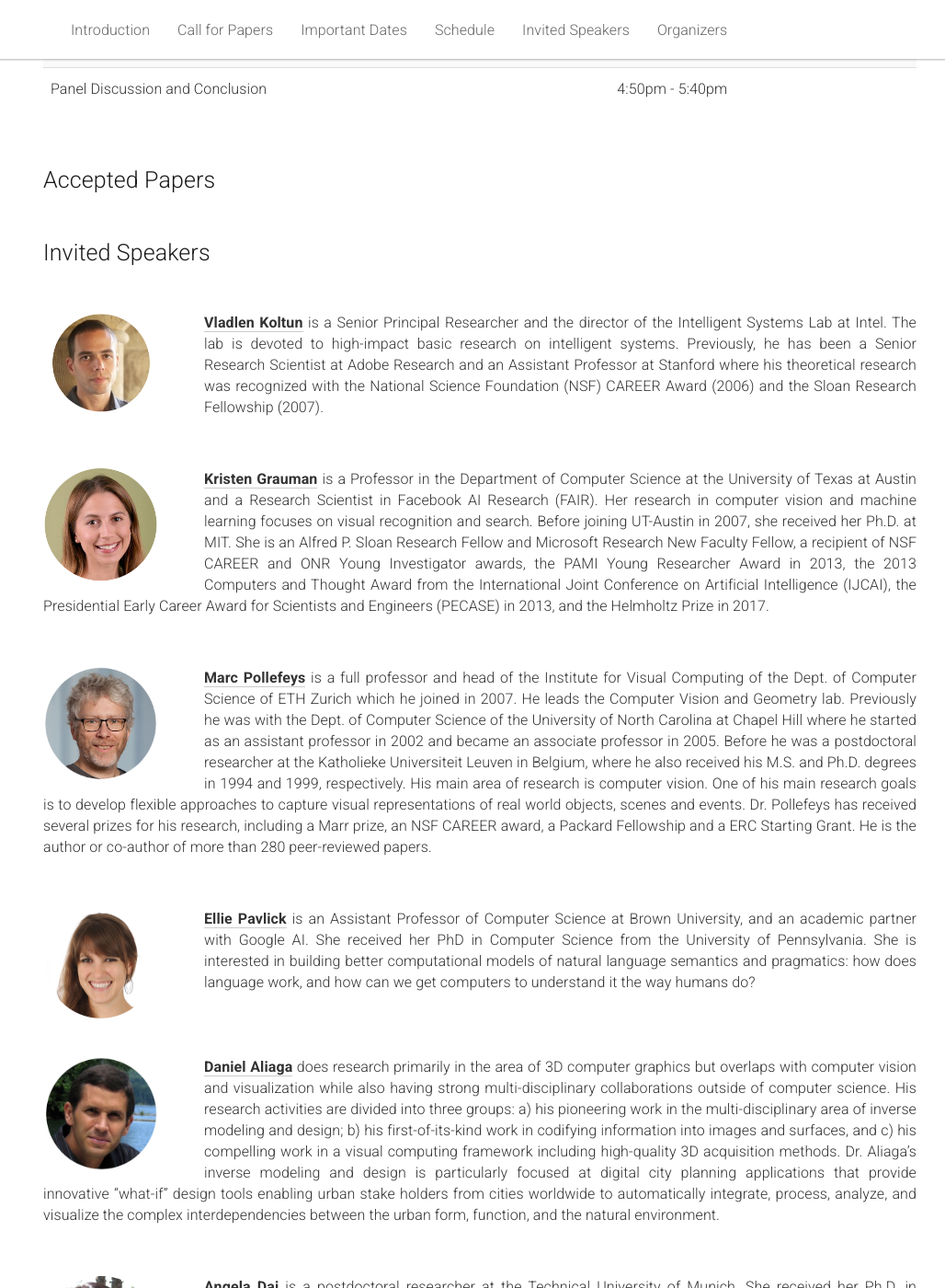
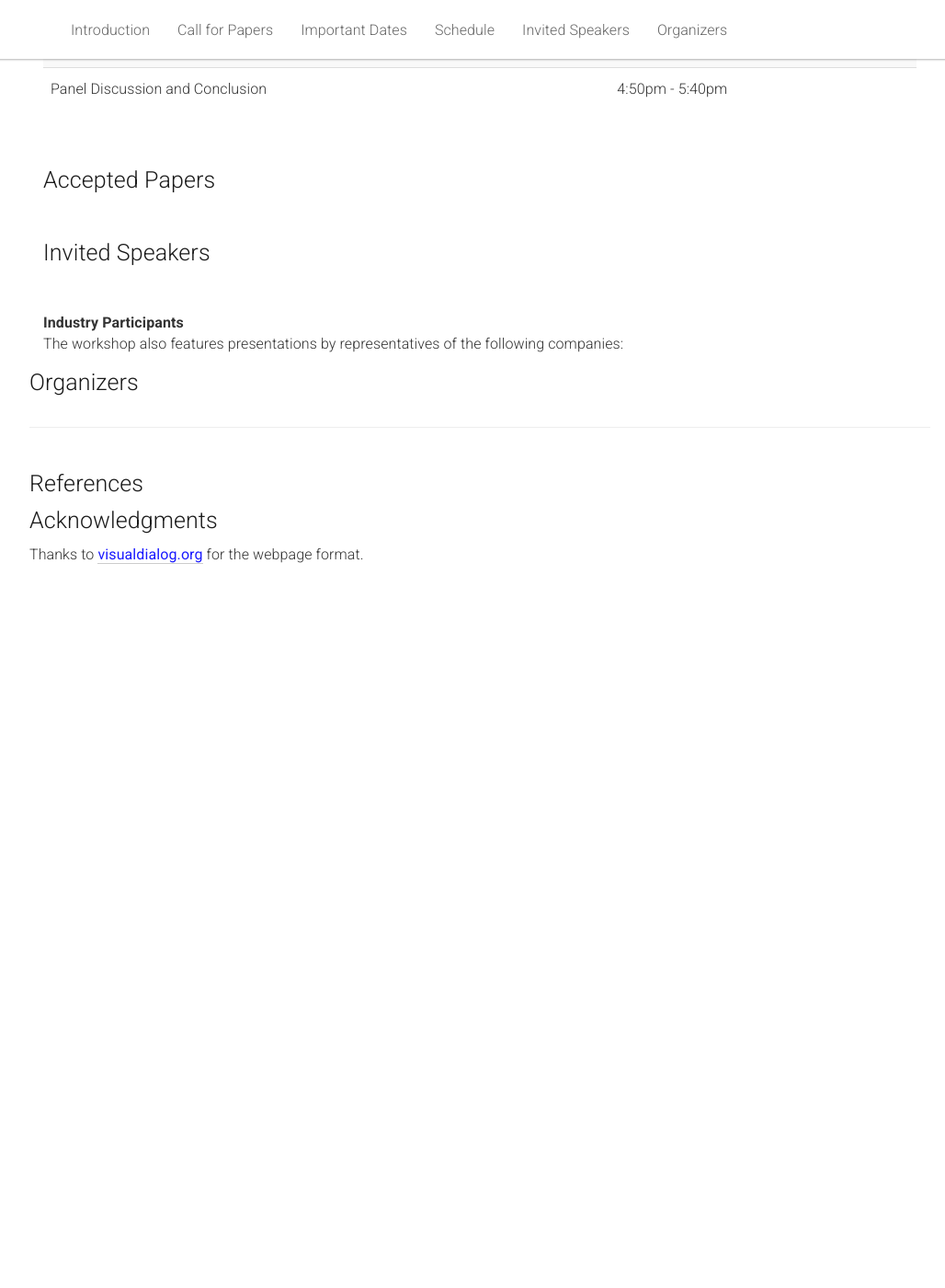
Before and after one commit to gazeworkshop/gazeworkshop.github.io, a Jekyll site: the page built from _pages/home.md, in a window 1280 px wide and 1400 px high, scrolled down 2042 px. Shown: the whole window at 92% size, without its empty margins (118-1146 px from the left). Built offline with Jekyll 4.4.1, drawn with Linux system fonts in a browser that asks for light colours; after the commit the page ends 2672 px from its top, so only the background shows below that; some of the changed text lies outside the part shown.

Commit message:
Update home.md

```diff
--- a/_pages/home.md
+++ b/_pages/home.md
@@ -204,7 +204,7 @@ The 1st Workshop on Gaze Estimation and Prediction in the Wild (GAZE 2019) at IC
   </div>
 </div><br>
 
-<div class="row">
+<!--<div class="row">
   <div class="col-md-12">
     <a href="http://vladlen.info/"><img class="people-pic" style="float:left;margin-right:50px;" src="{{ "/static/img/people/vladlen.png" | prepend:site.baseurl }}"></a>
     <p>
@@ -212,7 +212,6 @@ The 1st Workshop on Gaze Estimation and Prediction in the Wild (GAZE 2019) at IC
     </p>
   </div>
 </div><br>
-
 <div class="row">
   <div class="col-md-12">
     <a href="http://www.cs.utexas.edu/users/grauman/"><img class="people-pic" style="float:left;margin-right:50px;" src="{{ "/static/img/people/grauman.png" | prepend:site.baseurl }}"></a>
@@ -221,7 +220,6 @@ The 1st Workshop on Gaze Estimation and Prediction in the Wild (GAZE 2019) at IC
     </p>
   </div>
 </div><br>
-
 <div class="row">
   <div class="col-md-12">
     <a href="https://www.inf.ethz.ch/personal/marc.pollefeys/"><img class="people-pic" style="float:left;margin-right:50px;" src="{{ "/static/img/people/pollefeys.png" | prepend:site.baseurl }}"></a>
@@ -230,7 +228,6 @@ The 1st Workshop on Gaze Estimation and Prediction in the Wild (GAZE 2019) at IC
     </p>
   </div>
 </div><br>
-
 <div class="row">
   <div class="col-md-12">
     <a href="https://cs.brown.edu/people/epavlick/index.html"><img class="people-pic" style="float:left;margin-right:50px;" src="{{ "/static/img/people/ellie.png" | prepend:site.baseurl }}"></a>
@@ -239,7 +236,6 @@ The 1st Workshop on Gaze Estimation and Prediction in the Wild (GAZE 2019) at IC
     </p>
   </div>
 </div><br>
-
 <div class="row">
   <div class="col-md-12">
     <a href="https://www.cs.purdue.edu/homes/aliaga/"><img class="people-pic" style="float:left;margin-right:50px;" src="{{ "/static/img/people/aliaga.png" | prepend:site.baseurl }}"></a>
@@ -248,16 +244,14 @@ The 1st Workshop on Gaze Estimation and Prediction in the Wild (GAZE 2019) at IC
     </p>
   </div>
 </div><br>
-
-<!-- <div class="row">
+<div class="row">
   <div class="col-md-12">
     <a href="https://www.cse.iitb.ac.in/~sidch/"><img class="people-pic" style="float:left;margin-right:50px;" src="{{ "/static/img/people/sid.png" | prepend:site.baseurl }}"></a>
     <p>
       <b><a href="https://www.cse.iitb.ac.in/~sidch/">Siddhartha Chaudhuri</a></b> is a Senior Research Scientist at Adobe Research, and Assistant Professor (on leave) of Computer Science and Engineering at IIT Bombay. His research focuses on richer tools for designing three-dimensional objects, particularly by novice and casual users, and on related problems in 3D shape understanding, synthesis and reconstruction. He received his PhD from Stanford University, followed by a postdoc at Princeton and a year teaching at Cornell. Apart from basic research, he is also the original author of the commercial 3D modeling package Adobe Fuse.
     </p>
   </div>
-</div><br> -->
-
+</div><br>
 <div class="row">
   <div class="col-md-12">
     <a href="http://graphics.stanford.edu/~adai/"><img class="people-pic" style="float:left;margin-right:50px;" src="{{ "/static/img/people/angela.png" | prepend:site.baseurl }}"></a>
@@ -266,7 +260,6 @@ The 1st Workshop on Gaze Estimation and Prediction in the Wild (GAZE 2019) at IC
     </p>
   </div>
 </div><br>
-
 <div class="row">
   <div class="col-md-12">
     <a href="https://jiajunwu.com/"><img class="people-pic" style="float:left;margin-right:50px;" src="{{ "/static/img/people/jiajun.png" | prepend:site.baseurl }}"></a>
@@ -274,14 +267,15 @@ The 1st Workshop on Gaze Estimation and Prediction in the Wild (GAZE 2019) at IC
       <b><a href="https://jiajunwu.com/">Jiajun Wu</a></b> is a fifth-year PhD student at MIT, advised by Bill Freeman and Josh Tenenbaum. He received his undergraduate degree from Tsinghua University, working with Zhuowen Tu. He has also spent time at research labs of Microsoft, Facebook, and Baidu. His research has been supported by fellowships from Facebook, Nvidia, Samsung, Baidu, and Adobe. He studies machine perception, reasoning, and its interaction with the physical world, drawing inspiration from human cognition.
     </p>
   </div>
-</div><br>
+</div><br>-->
+
 
 <div class="row" id="organizers">
   <div class="col-md-12">
     <b>Industry Participants</b>
     <p>The workshop also features presentations by representatives of the following companies:</p>
   </div>
-</div>
+<!--</div>
 <div class="row">
   <div class="col-md-3">
     <a href="https://planner5d.com/"><img src="/static/img/p5d.png" /></a>
@@ -295,7 +289,7 @@ The 1st Workshop on Gaze Estimation and Prediction in the Wild (GAZE 2019) at IC
   <div class="col-md-3">
     <a href="https://zillow.com/"><img src="/static/img/zillow.png" /></a>
   </div>
-</div><br>
+</div><br>-->
 
 
 <div class="row" >
@@ -304,8 +298,7 @@ The 1st Workshop on Gaze Estimation and Prediction in the Wild (GAZE 2019) at IC
   </div>
 </div>
 
-<div class="row">
-
+<!--<div class="row">
   <div class="col-xs-2">
     <a href="https://angelxuanchang.github.io/">
       <img class="people-pic" src="{{ "/static/img/people/angel.png" | prepend:site.baseurl }}">
@@ -315,7 +308,6 @@ The 1st Workshop on Gaze Estimation and Prediction in the Wild (GAZE 2019) at IC
       <h6>Eloquent Labs, Simon Fraser University</h6>
     </div>
   </div>
-
   <div class="col-xs-2">
     <a href="https://dritchie.github.io/">
       <img class="people-pic" src="{{ "/static/img/people/daniel.png" | prepend:site.baseurl }}">
@@ -325,7 +317,6 @@ The 1st Workshop on Gaze Estimation and Prediction in the Wild (GAZE 2019) at IC
       <h6>Brown University</h6>
     </div>
   </div>
-
   <div class="col-xs-2">
     <a href="https://www.cs.utexas.edu/~huangqx/">
       <img class="people-pic" src="{{ "/static/img/people/qixing.png" | prepend:site.baseurl }}">
@@ -335,7 +326,6 @@ The 1st Workshop on Gaze Estimation and Prediction in the Wild (GAZE 2019) at IC
       <h6>UT Austin</h6>
     </div>
   </div>
-
   <div class="col-xs-2">
     <a href="http://msavva.github.io/">
       <img class="people-pic" src="{{ "/static/img/people/manolis.png" | prepend:site.baseurl }}">
@@ -345,9 +335,26 @@ The 1st Workshop on Gaze Estimation and Prediction in the Wild (GAZE 2019) at IC
       <h6>Facebook AI Research, Simon Fraser University</h6>
     </div>
   </div>
+</div>-->
+
+<hr>
+
+
+
+<br>
+
+<div class="row">
+  <div class="col-xs-12">
+    <h2>References</h2>
+  </div>
 </div>
 
-<hr>
+
+<!--{:.paper}
+<span>[1] Fast and Flexible Indoor Scene Synthesis via Deep Convolutional Generative Models</span>{:.papertitle}
+<span>D. Ritchie, K. Wang, and Y.a. Lin</span>{:.authors}
+<span>_CoRR_, vol. arXiv:1811.12463, 2018</span>{:.journal}  -->
+
 
 {% if page.acknowledgements %}
 <div class="row">
@@ -364,96 +371,3 @@ The 1st Workshop on Gaze Estimation and Prediction in the Wild (GAZE 2019) at IC
   </div>
 </div>
 {% endif %}
-
-<br>
-
-<div class="row">
-  <div class="col-xs-12">
-    <h2>References</h2>
-  </div>
-</div>
-<!-- <div class="row">
-  <div class="col-md-12">
-  TBD
-  </div>
-</div> -->
-
-{:.paper}
-<span>[1] Fast and Flexible Indoor Scene Synthesis via Deep Convolutional Generative Models</span>{:.papertitle}
-<span>D. Ritchie, K. Wang, and Y.a. Lin</span>{:.authors}
-<span>_CoRR_, vol. arXiv:1811.12463, 2018</span>{:.journal}
-
-{:.paper}
-<span>[2] GRAINS: Generative Recursive Autoencoders for INdoor Scenes</span>{:.papertitle}
-<span>M. Li, A.G. Patil, K. Xu, S. Chaudhuri, O. Khan, A. Shamir, C. Tu, B. Chen, D. Cohen-Or, and H. Zhang</span>{:.authors}
-<span>_CoRR_, vol. arXiv:1807.09193, 2018</span>{:.journal}
-
-{:.paper}
-<span>[3] Gibson env: real-world perception for embodied agents</span>{:.papertitle}
-<span>F. Xia, A. R. Zamir, Z.Y. He, A. Sax, J. Malik, and S. Savarese</span>{:.authors}
-<span>Computer Vision and Pattern Recognition (CVPR), 2018 IEEE Conference on, IEEE, 2018</span>{:.journal}
-
-{:.paper}
-<span>[4] VirtualHome: Simulating Household Activities via Programs</span>{:.papertitle}
-<span>X. Puig, K. Ra, M. Boben, J. Li, T. Wang, S. Fidler, and A. Torralba</span>{:.authors}
-<span>CVPR, 2018</span>{:.journal}
-
-{:.paper}
-<span>[5] Embodied Question Answering</span>{:.papertitle}
-<span>A. Das, S. Datta, G. Gkioxari, S. Lee, D. Parikh, and D. Batra</span>{:.authors}
-<span>CVPR, 2018</span>{:.journal}
-
-{:.paper}
-<span>[6] ScanComplete: Large-Scale Scene Completion and Semantic Segmentation for 3D Scans</span>{:.papertitle}
-<span>A. Dai, D. Ritchie, M. Bokeloh, S. Reed, J. Sturm, and M. Nießner</span>{:.authors}
-<span>Proc. Computer Vision and Pattern Recognition (CVPR), IEEE, 2018</span>{:.journal}
-
-{:.paper}
-<span>[7] SeeThrough: Finding Objects in Heavily Occluded Indoor Scene Images</span>{:.papertitle}
-<span>N. Mitra, V. Kim, E. Yumer, M. Hueting, N. Carr, and P. Reddy</span>{:.authors}
-<span>2018 International Conference on 3D Vision (3DV), 2018</span>{:.journal}
-
-{:.paper}
-<span>[8] Matterport3D: Learning from RGB-D Data in Indoor Environments</span>{:.papertitle}
-<span>A. Chang, A. Dai, T. Funkhouser, M. Halber, M. Niessner, M. Savva, S. Song, A. Zeng, and Y. Zhang</span>{:.authors}
-<span>_International Conference on 3D Vision (3DV)_, 2017</span>{:.journal}
-
-{:.paper}
-<span>[9] Joint 2D-3D-semantic data for indoor scene understanding</span>{:.papertitle}
-<span>I. Armeni, S. Sax, A.R. Zamir, and S. Savarese</span>{:.authors}
-<span>_arXiv preprint arXiv:1702.01105_, 2017</span>{:.journal}
-
-{:.paper}
-<span>[10] MINOS: Multimodal Indoor Simulator for Navigation in Complex Environments</span>{:.papertitle}
-<span>M. Savva, A.X. Chang, A. Dosovitskiy, T. Funkhouser, and V. Koltun</span>{:.authors}
-<span>_arXiv:1712.03931_, 2017</span>{:.journal}
-
-{:.paper}
-<span>[11] AI2-THOR: An interactive 3D environment for visual AI</span>{:.papertitle}
-<span>E. Kolve, R. Mottaghi, D. Gordon, Y. Zhu, A. Gupta, and A. Farhadi</span>{:.authors}
-<span>_arXiv preprint arXiv:1712.05474_, 2017</span>{:.journal}
-
-{:.paper}
-<span>[12] Physically-Based Rendering for Indoor Scene Understanding Using Convolutional Neural Networks</span>{:.papertitle}
-<span>Y. Zhang, S. Song, E. Yumer, M. Savva, J.Y. Lee, H. Jin, and T. Funkhouser</span>{:.authors}
-<span>_The IEEE Conference on Computer Vision and Pattern Recognition (CVPR)_, 2017</span>{:.journal}
-
-{:.paper}
-<span>[13] Semantic scene completion from a single depth image</span>{:.papertitle}
-<span>S. Song, F. Yu, A. Zeng, A.X. Chang, M. Savva, and T. Funkhouser</span>{:.authors}
-<span>Proceedings of the Conference on Computer Vision and Pattern Recognition (CVPR), 2017</span>{:.journal}
-
-{:.paper}
-<span>[14] ScanNet: Richly-annotated 3D Reconstructions of Indoor Scenes</span>{:.papertitle}
-<span>A. Dai, A.X. Chang, M. Savva, M. Halber, T. Funkhouser, and M. Nießner</span>{:.authors}
-<span>Proc. Computer Vision and Pattern Recognition (CVPR), IEEE, 2017</span>{:.journal}
-
-{:.paper}
-<span>[15]  CARLA: An Open Urban Driving Simulator</span>{:.papertitle}
-<span>A. Dosovitskiy, G. Ros, F. Codevilla, A. Lopez, and V. Koltun</span>{:.authors}
-<span>1--16, Proceedings of the 1st Annual Conference on Robot Learning, 2017</span>{:.journal}
-
-{:.paper}
-<span>[16] SceneNN: A Scene Meshes Dataset with aNNotations</span>{:.papertitle}
-<span>B.S. Hua, Q.H. Pham, D.T. Nguyen, M.K. Tran, L.F. Yu, and S.K. Yeung</span>{:.authors}
-<span>International Conference on 3D Vision (3DV), 2016</span>{:.journal}
```
